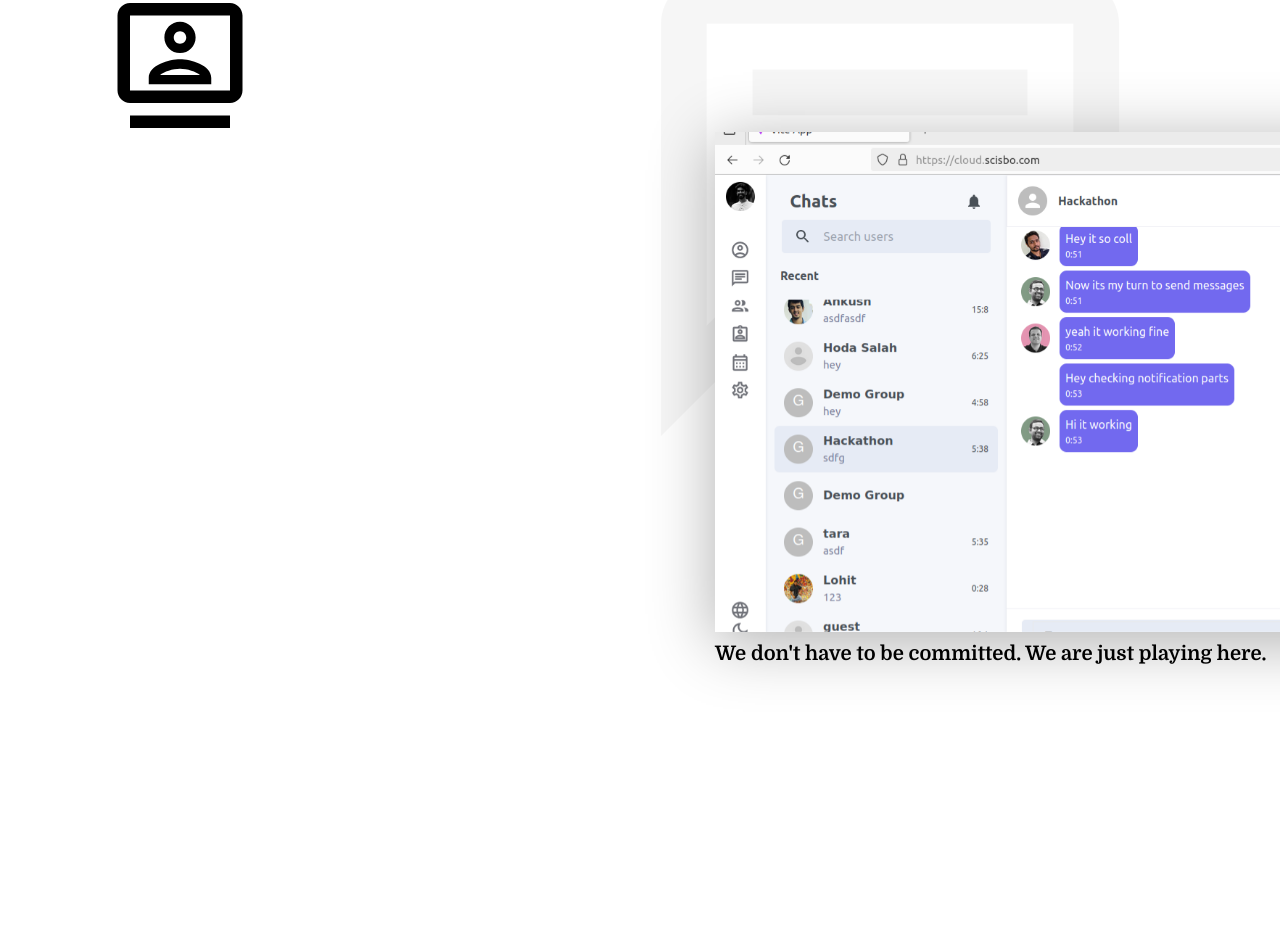
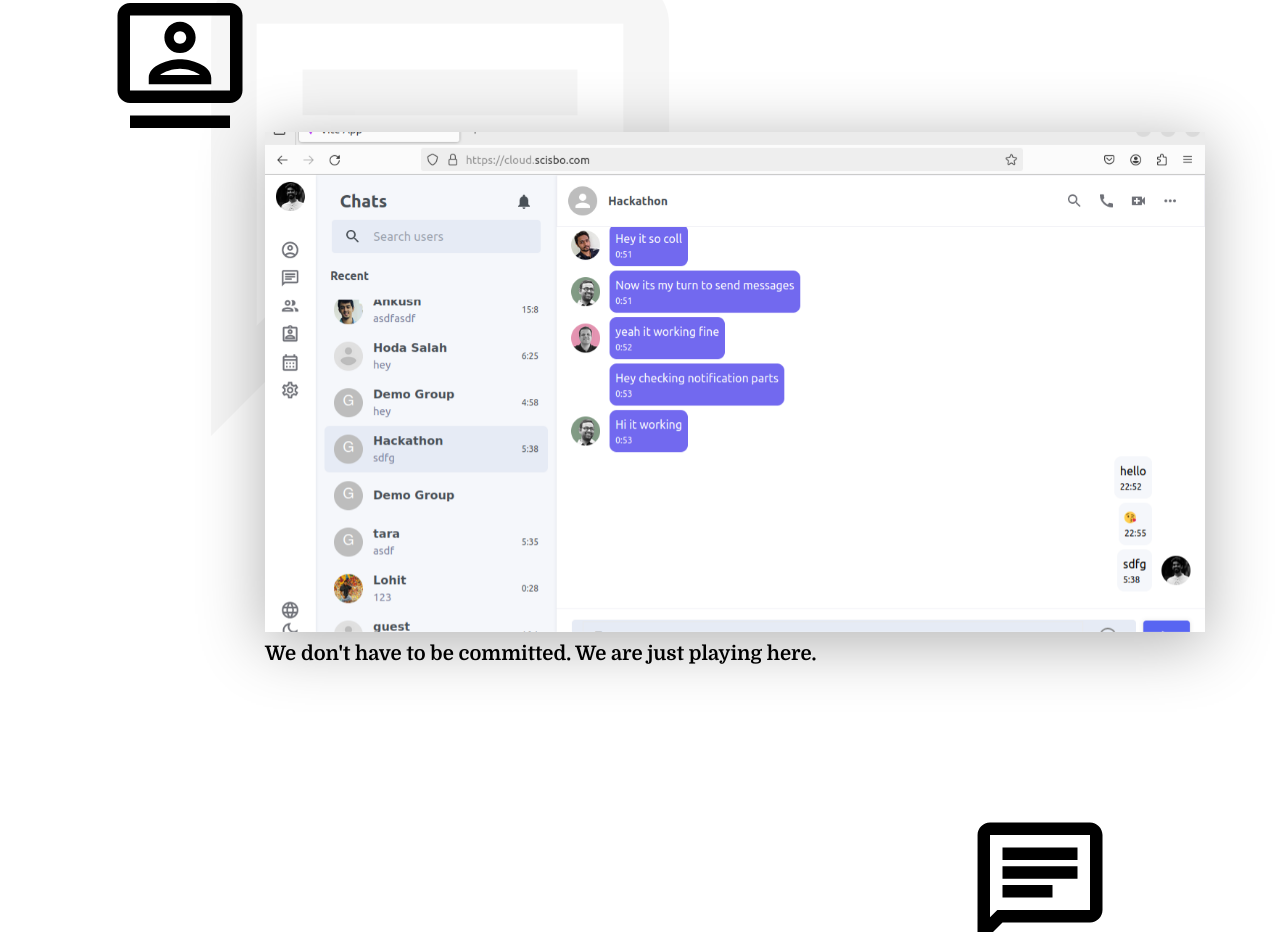
Before and after one commit to Scisbo/animation, a React (Create React App) app: page / in a window 1280 px wide. Shown: the part 2000-2932 px from the top of the page. Built offline with nearby package versions, Linux system fonts and the light colour scheme.

Commit message:
feaure: change right cards

```diff
--- a/src/components/Card/card.scss
+++ b/src/components/Card/card.scss
@@ -64,12 +64,12 @@
 }
 
 .card-right {
-    margin-left: 1000px;
+    margin-left: 500px;
     @media (max-width: 1500px){
-        margin-left: 700px;
+        margin-left: 250px;
     }
     @media (max-width: 1200px){
-        margin-left: 400px;
+        margin-left: 100px;
     }
     @media (max-width: 991.98px){
         margin-left: 0;
```
